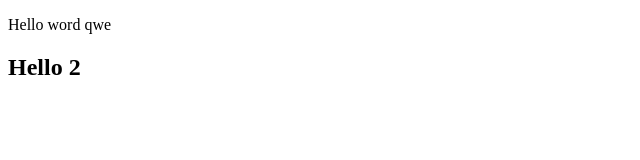
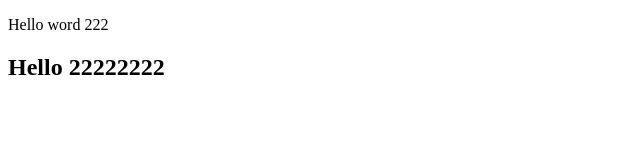
Before and after one commit to AndrewMayb/project, a website: page index.html in a window 1280 px wide. Shown: the whole page, without its empty margins (0-640 px from the left). Drawn offline with Linux system fonts and the light colour scheme.

Commit message:
2223'
aaaa
y

'

```diff
--- a/index.html
+++ b/index.html
@@ -9,8 +9,8 @@
 
 <body>
 
-    <p onclick="">Hello word qwe</p>
-    <h2>Hello 2</h2>
+    <p onclick="">Hello word 222</p>
+    <h2>Hello 22222222</h2>
     <!-- <script>
         alert(1)
     </script> -->
```
